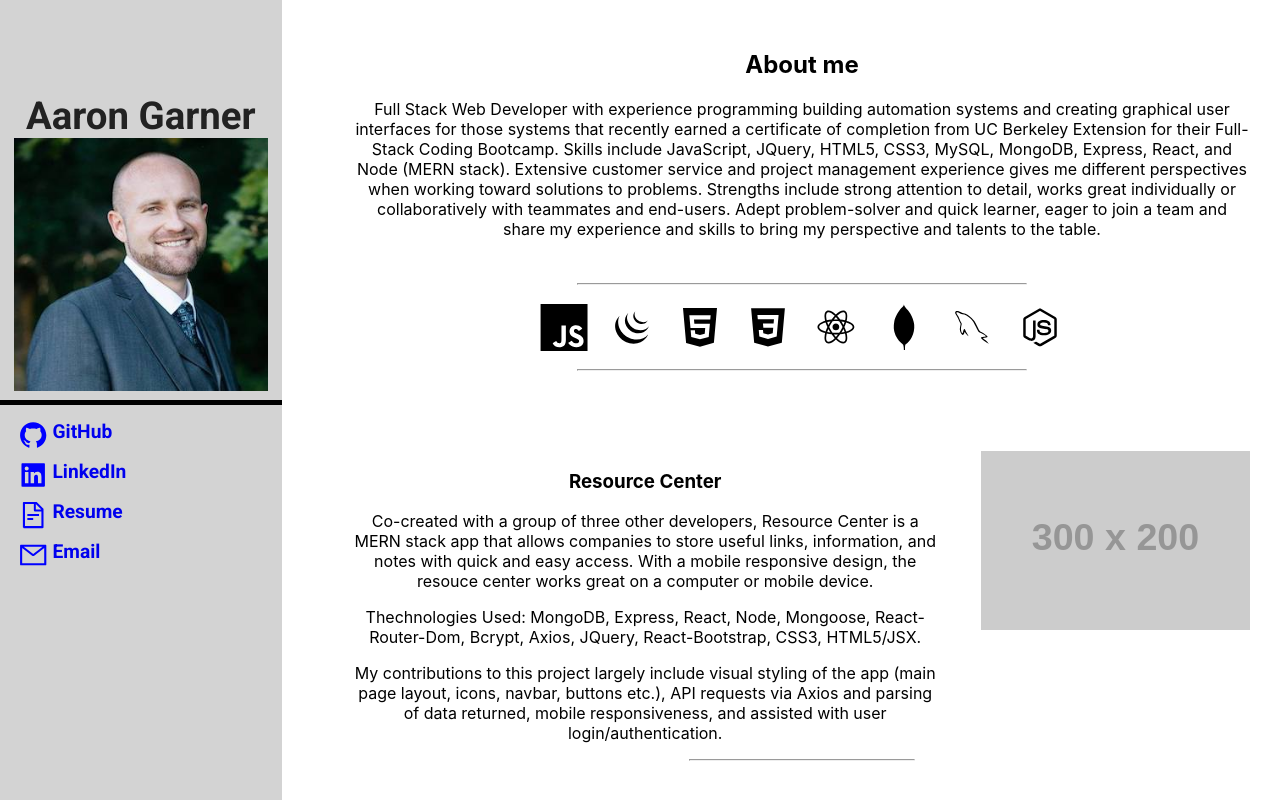
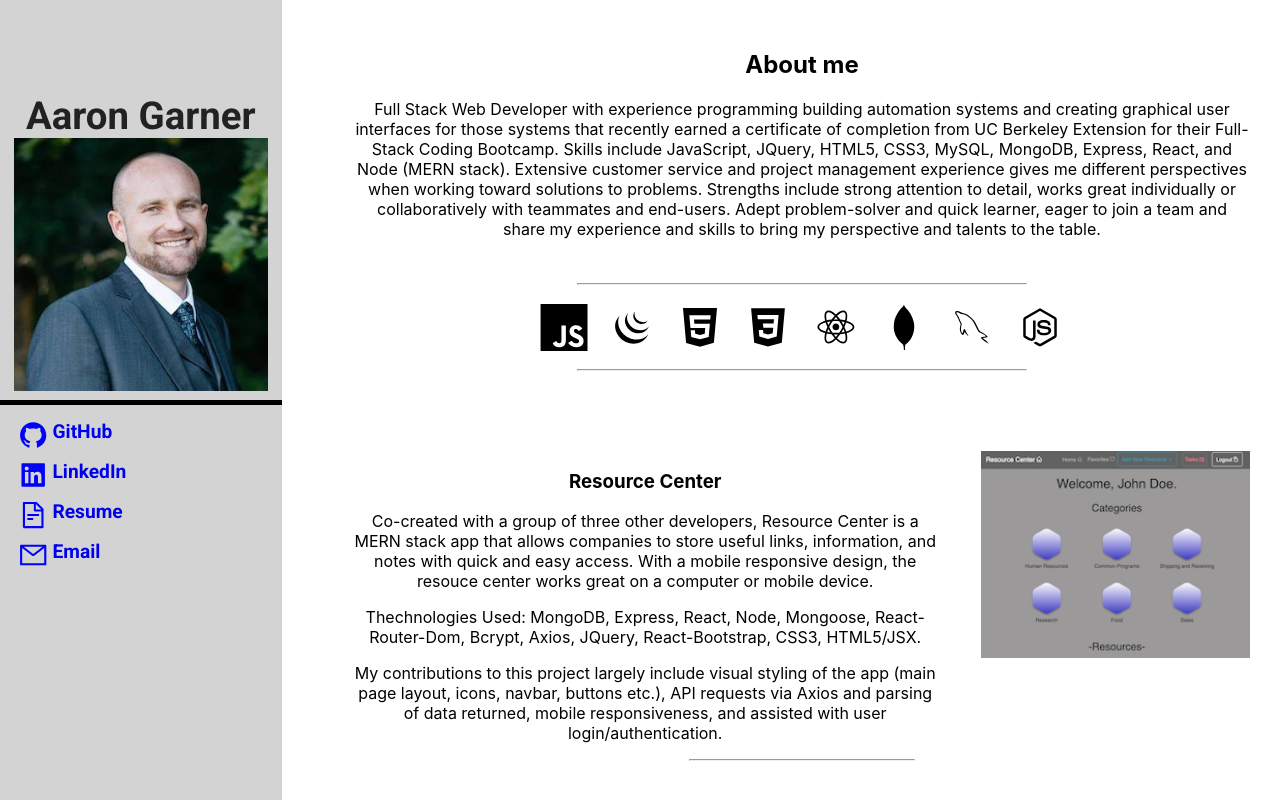
Before and after one commit to aaron-G18/AG-Portfolio, a React (Create React App) app: page / in a window 1280 px wide. Shown: the top 800 px of the page. Built offline with nearby package versions, Linux system fonts and the light colour scheme.

Commit message:
added screenshot of resource center.

```diff
--- a/src/components/projects/projects.js
+++ b/src/components/projects/projects.js
@@ -18,7 +18,7 @@ export default function bottomLinks(props) {
             <p>Thechnologies Used: MongoDB, Express, React, Node, Mongoose, React-Router-Dom, Bcrypt, Axios, JQuery, React-Bootstrap, CSS3, HTML5/JSX.</p>
             <p>My contributions to this project largely include visual styling of the app (main page layout, icons, navbar, buttons etc.), API requests via Axios and parsing of data returned, mobile responsiveness, and assisted with user login/authentication.</p>
           </div>
-          <img className="proj1-img" src="https://dummyimage.com/300x200/000000/0011ff&text=Place+Holder" alt="screen shot of <project name>"></img>
+          <img className="proj1-img" src="./images/resource_pic.png" alt="screen shot of <project name>"></img>
         </div>
         <br />
         <hr className="hr-short" />
```
Also changed, not shown: public/images/resource_pic.png (added).
